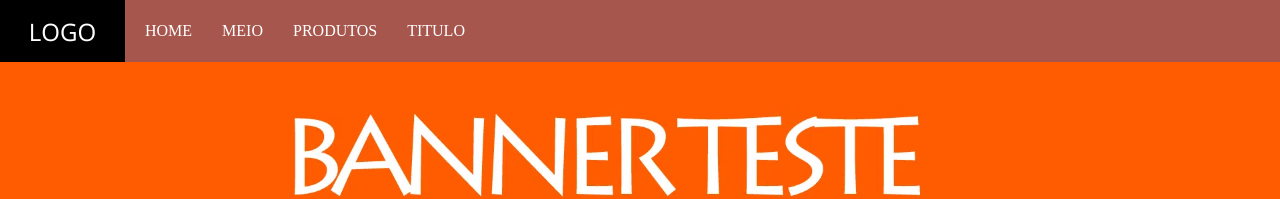
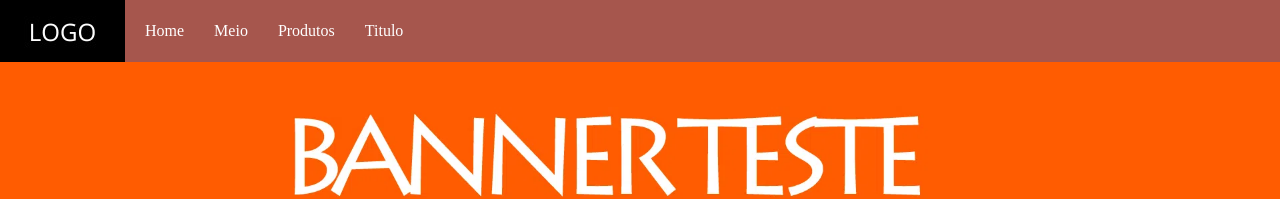
Before and after one commit to gean-ferreira/desafio-s2holding, a React (Create React App) app: page / in a window 1280 px wide. Shown: the top 199 px of the page. Built offline with nearby package versions, Linux system fonts and the light colour scheme.

Commit message:
REFACTOR: Component Navbar
Tratando os warnings do React e mudando tratamento de estilizacao da barra de navegacao

```diff
--- a/src/components/Navbar/index.js
+++ b/src/components/Navbar/index.js
@@ -5,12 +5,12 @@ export const Navbar = () => {
     return (
         <header id="header">
             <div className="header__area container">
-                <a className="header__logo-img" href="#" target="_self" rel="noopener noreferrer">
+                <a className="header__logo-img" href="/" target="_self" rel="noopener noreferrer">
                     <img src={logoImg} width="100%" height="auto" alt="Logo da página" />
                 </a>
                 <nav className="header__navigation">
                     <ul className="header__menu-list">
-                        <li><a href="#">home</a> </li>
+                        <li><a href="/">home</a> </li>
                         <li><a href="#middle">meio</a></li>
                         <li><a href="#products">produtos</a></li>
                         <li><a href="#title">titulo</a></li>
--- a/src/components/Navbar/style.css
+++ b/src/components/Navbar/style.css
@@ -1,6 +1,7 @@
 #header {
     background-color: var(--color-primary);
     position: fixed;
+    z-index: 2;
     width: 100%;
 }
 
@@ -21,7 +22,7 @@
 
 .header__menu-list li a {
     color: var(--color-neutral);
-    text-transform: uppercase;
+    text-transform: capitalize;
 }
 
 .header__menu-list li a:hover {
```
